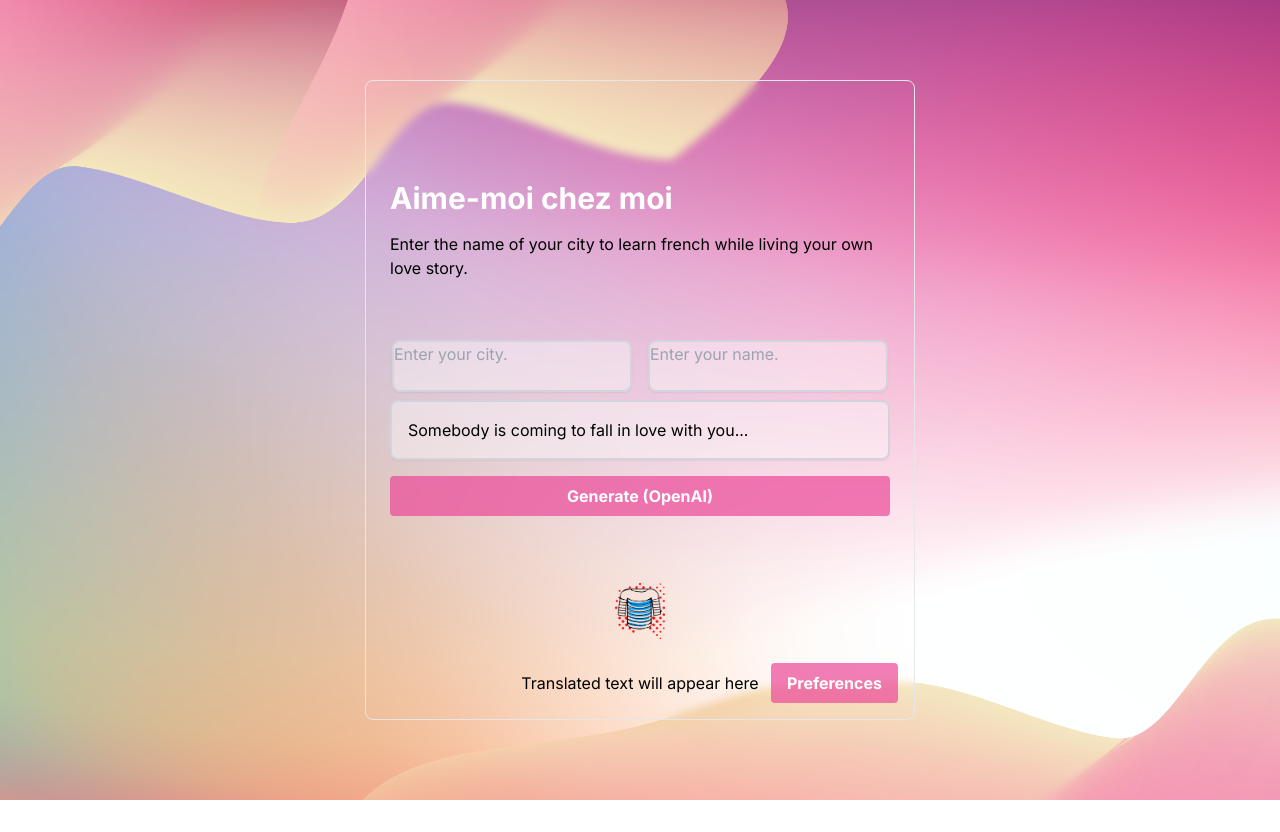
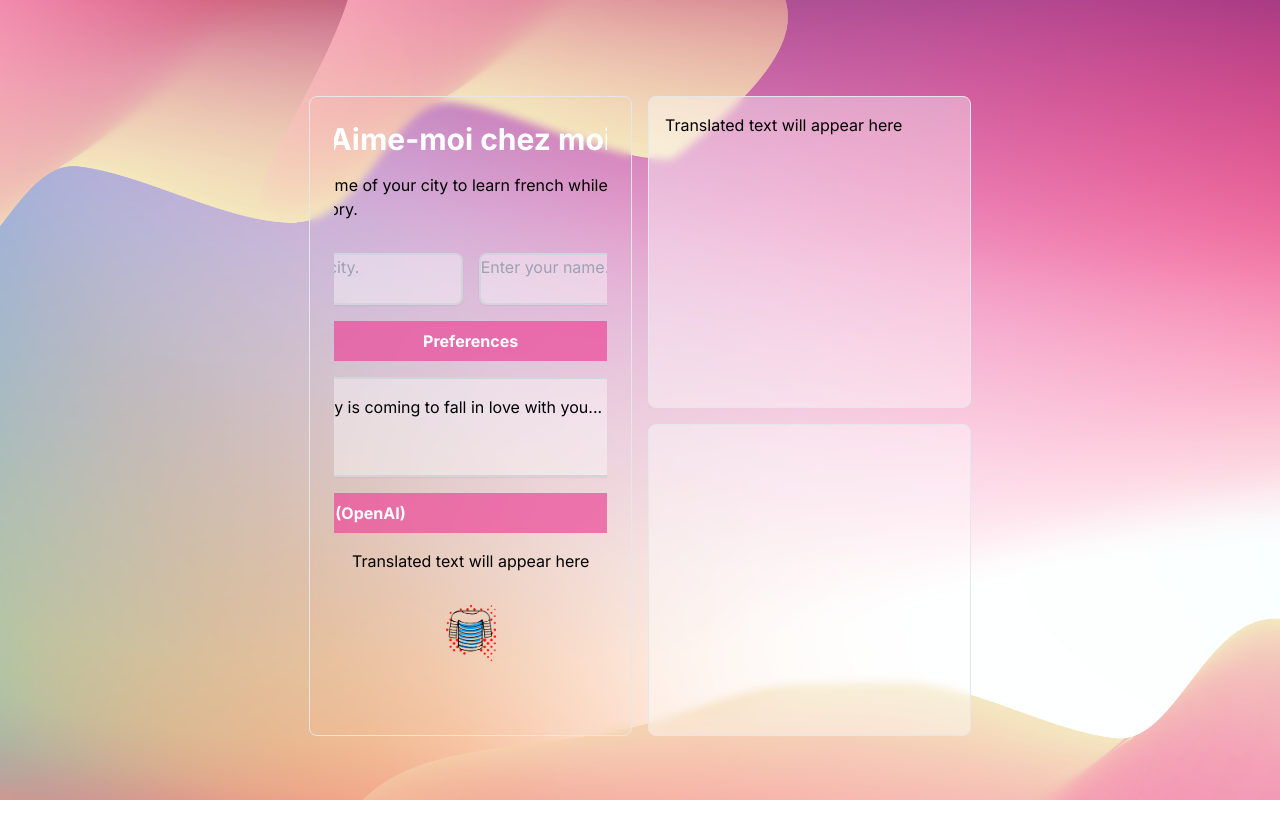
Before and after one commit to lmangall/love-letter, a Next.js app: page / in a window 1280 px wide. Before the commit the page ends 800 px from the top, so only its background shows below. Built offline with nearby package versions, Linux system fonts and the light colour scheme.

Commit message:
new layout

```diff
--- a/app/globals.css
+++ b/app/globals.css
@@ -19,7 +19,6 @@
  */
 
 
-
 .gradient-blue-sky {
   background-image: var(--gradient-stops-blue-sky);
 }
@@ -30,11 +29,6 @@
   }
 }
 
-.project-description-container {
-  max-width: 600px;
-  margin-bottom: 60px;
-}
-
 .enhancement-list li {
   font-size: 16px;
   font-weight: 400;
--- a/app/page.tsx
+++ b/app/page.tsx
@@ -45,31 +45,18 @@ export default function Home() {
         objectFit="cover"
         alt="Background Image"
       />
-      <div className="p-6 backdrop-blur-sm bg-white-300/30 fixed top-[10%] left-1/2 transform -translate-x-1/2 rounded-lg border border-1 rgba(255, 255, 255, 0.1) h-[80vh] overflow-hidden">
-        <div className="relative flex flex-col justify-center items-center bg-gradient-radial h-full">
-          <div className="flex flex-col justify-center items-center bg-gradient-radial overflow-y-auto w-full h-full">
-            <div className="project-description-container mt-10">
+      <div className="grid grid-cols-2 w-2/3 gap-4 content-center	m-auto p-24 justify-center ">
+        <div className="flex p-6 backdrop-blur-sm bg-white-300/30 rounded-lg border border-1 rgba(255, 255, 255, 0.1) h-[80vh]">
+          <div className=" flex flex-col items-center overflow-hidden h-full">
+            <div className="flex flex-col items-center bg-gradient-radial ">
+              <div className="flex flex-col items-center">
                 <h1 className="text-3xl text-white font-bold mb-4">
                   Aime-moi chez moi
                 </h1>
-              <p className="w-[500px]">
+                <p className="mb-8 bold">
                   Enter the name of your city to learn french while living your
                   own love story.
                 </p>
-
-              <button
-                onClick={handleOpenModal}
-                className="fixed bottom-4 right-4 bg-pink-500 bg-opacity-70 hover:bg-pink-500 px-4 py-2 text-white font-bold rounded hover:bg-pink-700 transition duration-300 mt-4"
-              >
-                Preferences
-              </button>
-              {/* <button
-                onClick={() => translateText("Your text to translate", "FR")}
-              >
-                Translate
-              </button>
-              <p>{translatedText || "Translated text will appear here"}</p> */}
-
                 {/* Settings Modal */}
                 <SettingsModal
                   isOpen={isModalOpen}
@@ -94,9 +81,14 @@ export default function Home() {
                   onChange={(e) => setUserName(e.target.value)}
                 />
               </div>
+              <button
+                onClick={handleOpenModal}
+                className=" m-1 mb-4 w-full bg-pink-500 bg-opacity-70 hover:bg-pink-500 px-4 py-2 text-white font-bold rounded hover:bg-pink-700  mt-4"
+              >
+                Preferences
+              </button>
               <div
-              className="bg-white bg-opacity-40 hover:bg-purple-100 hover:bg-opacity-20 w-[500px] p-4 text-base font-normal border-2 border-gray-300 rounded-lg shadow-sm resize-none overflow-y-auto"
-              style={{ maxHeight: "50vh" }}
+                className="flex bg-white w-full min-h-[100px] max-h-[40vh] bg-opacity-40 hover:bg-purple-100 hover:bg-opacity-20 p-4 text-base font-normal border-2 border-gray-300 rounded-lg shadow-sm resize-none overflow-hidden"
                 aria-readonly="true"
                 onMouseUp={handleTextSelection} // This ensures text selection triggers the translation
               >
@@ -117,6 +109,7 @@ export default function Home() {
               </Button>
               {error && <p className="text-red-500">{error}</p>}
             </div>
+            <p>{translatedText || "Translated text will appear here"}</p>{" "}
             <div className="justify-center mb-8 mt-8">
               <a
                 href="https://frenchezleo.com"
@@ -132,8 +125,22 @@ export default function Home() {
                 />
               </a>
             </div>
-          <p>{translatedText || "Translated text will appear here"}</p>{" "}
             {/* Display translated text here */}
+          </div>
+        </div>
+        {/* New column with two rows */}
+        {/* <div className="flex p-6 fixed top-[10%] right-1/2 rounded-lg border border-1 rgba(255, 255, 255, 0.1) h-[80vh] overflow-hidden space-x-4"> */}
+        <div className="flex flex-col top-[10%] backdrop-blur-sm bg-white-300/30 space-y-4">
+          {/* Cell 1 */}
+          <div className="flex-1 bg-white bg-opacity-40 rounded-lg p-4 rounded-lg border border-1">
+            <p>{translatedText || "Translated text will appear here"}</p>
+
+            {/* Content of the first cell */}
+          </div>
+          {/* Cell 2 */}
+          <div className="flex-1 bg-white bg-opacity-40 rounded-lg p-4 rounded-lg border border-1">
+            {/* Content of the second cell */}
+          </div>
         </div>
       </div>
     </div>
--- a/components/Button.tsx
+++ b/components/Button.tsx
@@ -8,7 +8,7 @@ interface ButtonProps {
 const Button: React.FC<ButtonProps> = ({ onClick, children }) => (
   <button
     onClick={onClick}
-    className="bg-pink-500 bg-opacity-70 hover:bg-pink-500 w-[500px] px-4 py-2 text-white font-bold rounded hover:bg-pink-700 transition duration-300 mt-4"
+    className="flex bg-pink-500 bg-opacity-70 hover:bg-pink-500 px-4 py-2 w-full text-white font-bold rounded hover:bg-pink-700 transition duration-150 m-4"
   >
     {children}
   </button>
--- a/components/InputField.tsx
+++ b/components/InputField.tsx
@@ -12,7 +12,7 @@ const InputField: React.FC<InputFieldProps> = ({
   onChange,
 }) => (
   <textarea
-    className="bg-white bg-opacity-40 hover:bg-purple-100 hover:bg-opacity-20 w-[240px] text-base font-normal border-2 border-gray-300 rounded-lg shadow-sm focus:outline-none focus:border-pink-500 resize-none mb-2"
+    className="bg-white bg-opacity-40 hover:bg-purple-100 hover:bg-opacity-20 text-base font-normal border-2 border-gray-300 rounded-lg shadow-sm focus:outline-none focus:border-pink-500 resize-none"
     placeholder={placeholder}
     value={value}
     onChange={onChange}
```
Lines whose indentation alone changed are shown as unchanged.
